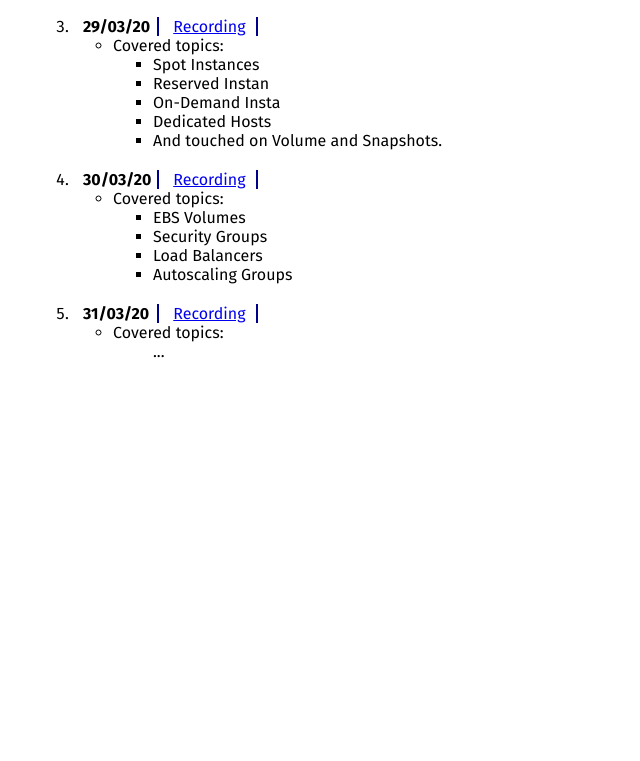
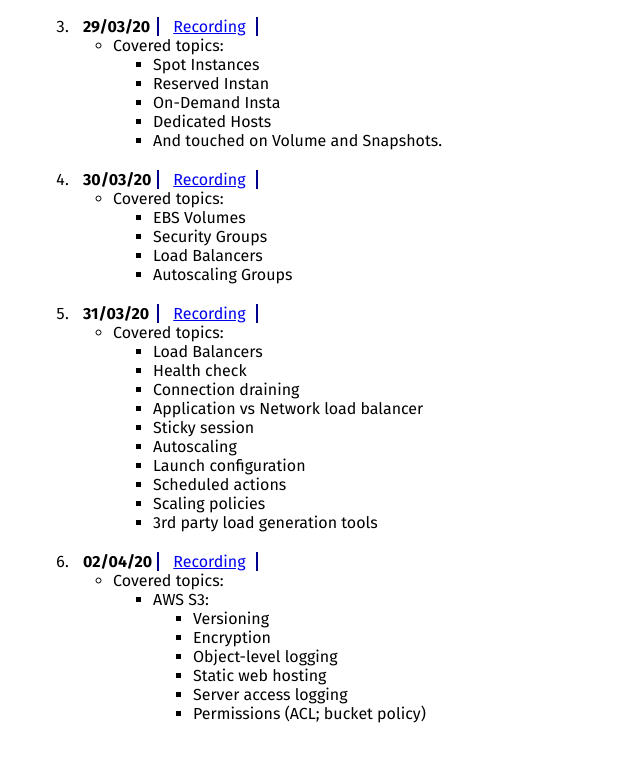
Before and after one commit to aizazshahid/aws_cert, a plain HTML site: page index.html in a window 1280 px wide. Shown: the part 587-1348 px from the top of the page, without its empty margins (0-640 px from the left). Before the commit the page ends 1056 px from the top, so only its background shows below. Drawn offline with Linux system fonts and the light colour scheme.

Commit message:
New session added & 31/4/20 session topics added

```diff
--- a/index.html
+++ b/index.html
@@ -123,13 +123,49 @@
                     <ul>
                         <li class="sub_heading">Covered topics:</li>
                         <ul>
-                            ...
+                            <li>Load Balancers</li>
+                            <li>Health check</li>
+                            <li>Connection draining</li>
+                            <li>Application vs Network load balancer</li>
+                            <li>Sticky session</li>
+                            <li>Autoscaling</li>
+                            <li>Launch configuration</li>
+                            <li>Scheduled actions</li>
+                            <li>Scaling policies</li>
+                            <li>3rd party load generation tools</li>
                         </ul>
                     </ul>
 
                 </div> <!-- div.desc -->
 
             </li> <!-- .session_5 -->
+
+            <li class="session_6">
+                <span class="dated">02/04/20</span>
+
+                <span class="session_link link"><a href="https://zoom.us/rec/share/-pBlF47a7G1IG7fSw2jQWZd6BJnqeaa81XNI-vdYnUgMXL7eHZpYpcb4K97rS-li" target="_blank">Recording</a></a></span>
+
+                <div class="desc">
+
+                    <ul>
+                        <li class="sub_heading">Covered topics:</li>
+                        <ul>
+                            <li>AWS S3:
+                                <ul>
+                                    <li>Versioning</li>
+                                    <li>Encryption</li>
+                                    <li>Object-level logging</li>
+                                    <li>Static web hosting</li>
+                                    <li>Server access logging</li>
+                                    <li>Permissions (ACL; bucket policy)</li>
+                                </ul>
+                            </li>
+                        </ul>
+                    </ul>
+
+                </div> <!-- div.desc -->
+
+            </li> <!-- .session_6 -->
 
         </ol>
 
```
